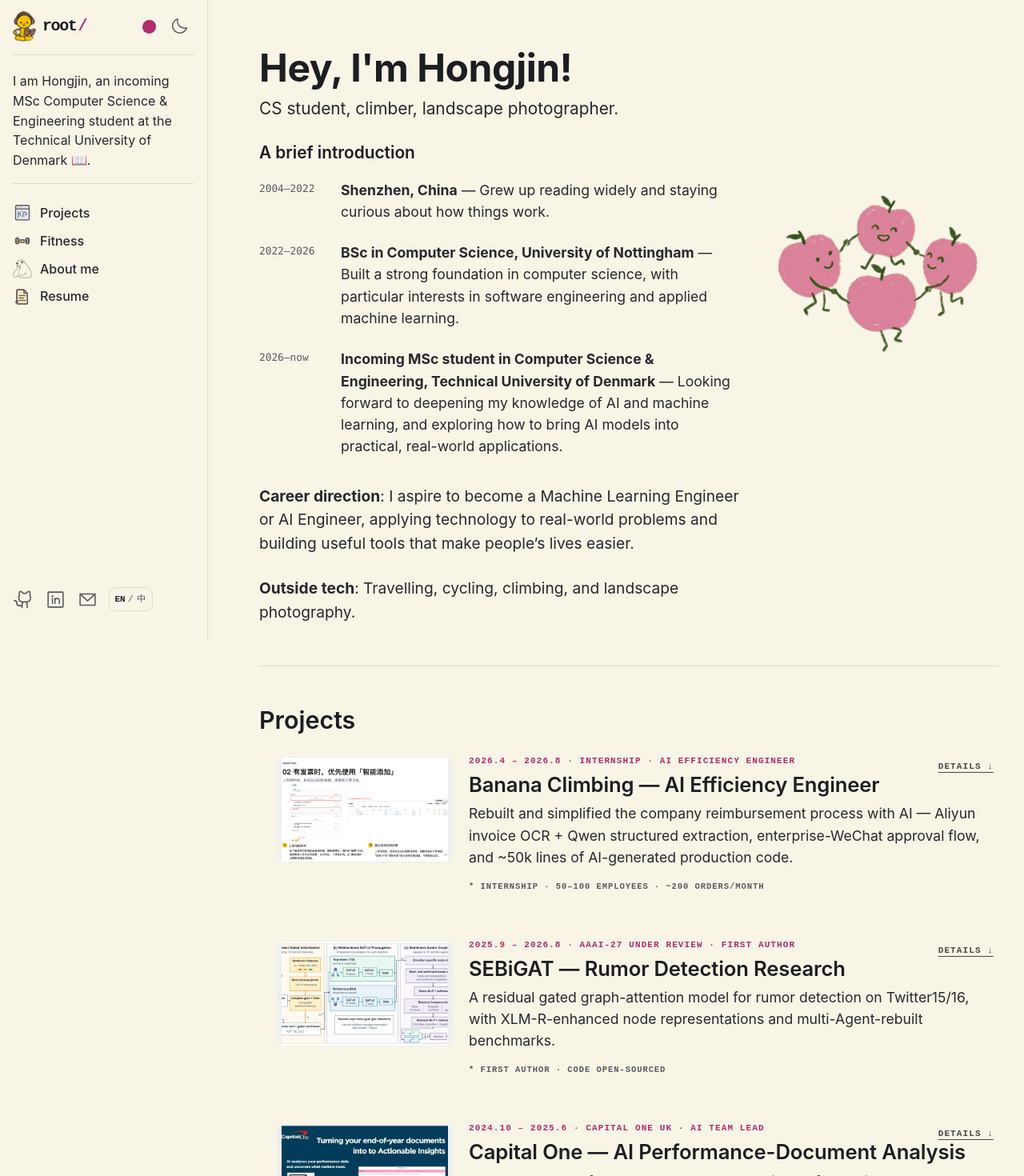
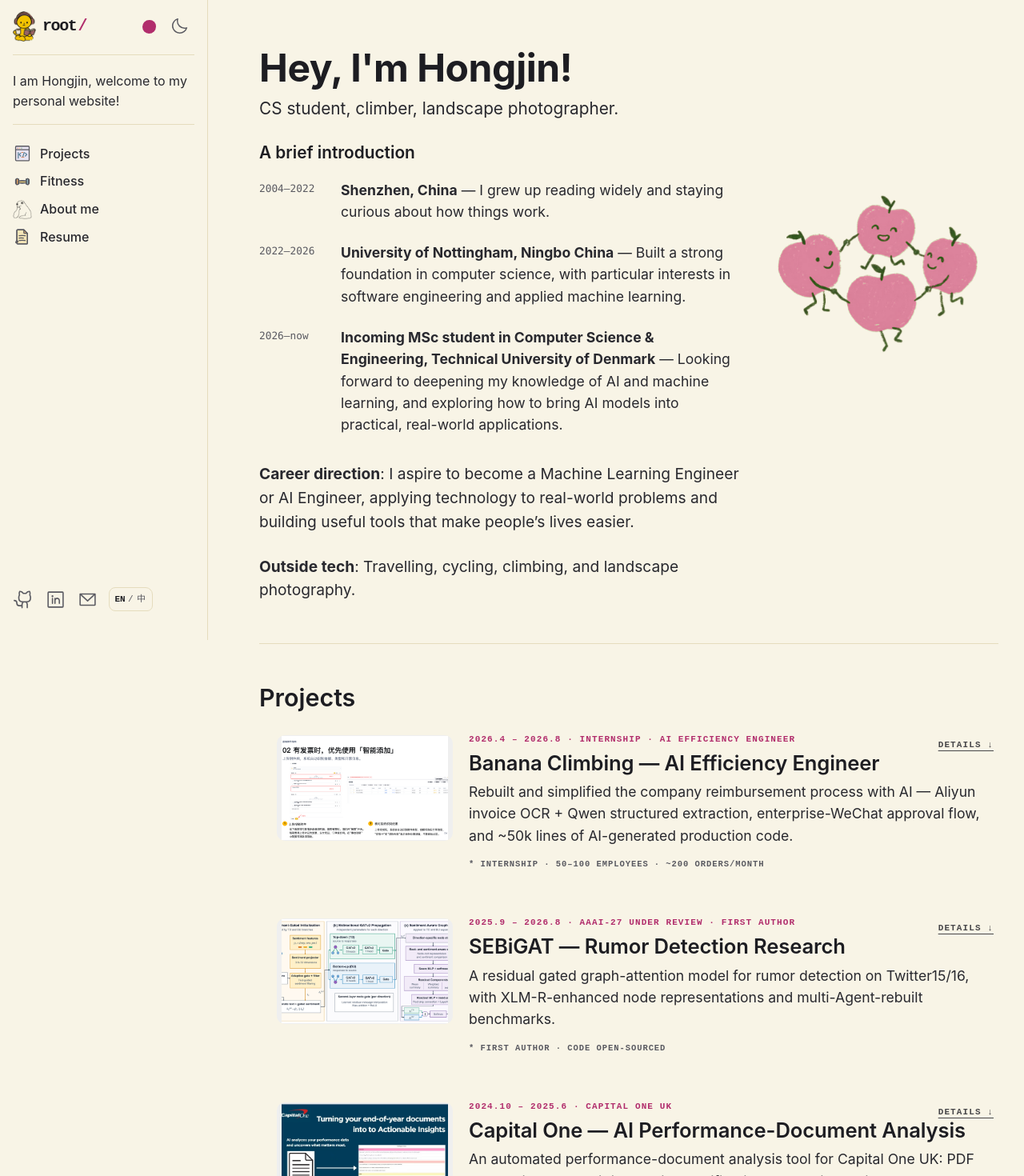
Before and after one commit to Hongjin-Lin/portfolio-site, a React (Vite) app: page / in a window 1280 px wide. Shown: the top 1470 px of the page at 80% size. Built offline with nearby package versions, Linux system fonts and the light colour scheme; a small style sheet from the web is missing; a web font is replaced by a local one.

Commit message:
Sync copy from Obsidian source (intro welcome text, zh lead/timeline/headings, nav labels, banana project detail)

```diff
--- a/src/App.jsx
+++ b/src/App.jsx
@@ -19,7 +19,7 @@ const PROJECTS = [
     briefZh: "利用 AI 能力重构并简化报销流程：接入阿里云发票 OCR 与 Qwen 构建结构化抽取管线，打通企业微信审批，约 5 万行 AI 生成代码生产交付。",
     note: "* INTERNSHIP · 50–100 EMPLOYEES · ~200 ORDERS/MONTH",
     noteZh: "* 实习 · 50–100 名员工使用 · 月均约 200 单",
-    detail: "Reimbursement redesign: the legacy flow required manually filling ~10 fields per claim and cross-checking expense categories, costing employees half a day to a full day monthly. With mentor guidance, proposed and shipped an 'AI recognition autofill + frequent-item reuse' refactor — three-table modeling for recipients, claims and claim details; server-side and admin pages; enterprise-WeChat approval integration; private attachment storage with signed temporary links. LLM: an Aliyun invoice OCR + Qwen structured-extraction pipeline — async recognition of amounts, issuers and expense categories with mixed multi-invoice submission; prompt engineering with dynamic injection of configuration candidate trees so the model only picks from existing categories; results written to drafts, fields below 0.8 confidence routed to human review, amount priorities (per-invoice, multi-ticket sum, replacement actual-pay) decided by code. Practiced OpenSpec spec-driven development, tests-alongside, safe database-migration auditing and PR pre-checks — ~50k lines of AI-generated production code. AI automation skills: finance voucher conversion (WeCom approval data auto-converted to vouchers, saving ~1 working day per month) and store scheduling scripts (per-store scheduling from 30 minutes down to 5 minutes via WorkBuddy self-service).",
+    detail: "Reimbursement redesign: the legacy flow required manually filling ~10 fields per claim and cross-checking expense categories, costing employees half a day to a full day monthly. With mentor guidance, proposed and shipped an \"AI recognition autofill + frequent-item reuse\" refactor — three-table modeling for recipients, claims and claim details; server-side and admin pages; enterprise-WeChat approval integration; private attachment storage with signed temporary links. LLM: an Aliyun invoice OCR + Qwen structured-extraction pipeline — async recognition of amounts, issuers and expense categories with mixed multi-invoice submission; prompt engineering with dynamic injection of configuration candidate trees so the model only picks from existing categories; results written to drafts, fields below 0.8 confidence routed to human review, amount priorities (per-invoice, multi-ticket sum, replacement actual-pay) decided by code. Practiced OpenSpec spec-driven development, tests-alongside, safe database-migration auditing and PR pre-checks — ~50k lines of AI-generated production code. AI automation skills: finance voucher conversion (WeCom approval data auto-converted to vouchers, saving ~1 working day per month) and store scheduling scripts (per-store scheduling from 30 minutes down to 5 minutes via WorkBuddy self-service).",
     detailZh: "报销流程重构：旧流程每笔报销需手动填写约 10 个字段并自查科目，员工每月花费半天到一天。在 mentor 指导下提出并实现「AI 识别回填 + 复用常用项」重构方案：收款人、报销单、报销明细三表建模，开发服务端与后台页面，打通企业微信审批，实现附件私有存储与按需签发临时链接。LLM 应用：接入阿里云发票 OCR 与 Qwen 构建结构化抽取管线，异步识别金额、开票单位与费用科目，一次提交可混合多份材料；通过 prompt engineering 实现提示词动态注入配置候选树，模型只在既有科目内选；识别结果只写入草稿，字段置信度低于 0.8 转人工确认，金额优先级由代码裁决。实践 OpenSpec 规格驱动开发、测试随行、数据库迁移安全审计与 PR 预检，以 AI 生成代码方式完成约 5 万行生产交付。AI 自动化 skills：财务凭证转换（企微审批数据自动转凭证，每月省约 1 个工作日）与门店排班脚本（WorkBuddy 自助生成，单店排班从半小时降到 5 分钟）。",
     result: "Shipped and partially replaced the legacy flow — ~50–100 employees onboard, ~200 orders per month, routine submissions compressed from ~10 steps to 2.",
     resultZh: "上线并部分替换旧流程：约 50–100 名员工使用，月均约 200 单，常规提交由约十步压缩至两步。",
@@ -44,8 +44,8 @@ const PROJECTS = [
   {
     title: "Capital One — AI Performance-Document Analysis",
     titleZh: "Capital One 绩效文档 AI 分析",
-    meta: "2024.10 – 2025.6 · Capital One UK · AI Team Lead",
-    metaZh: "2024.10 – 2025.6 · Capital One 英国总部 · AI Team Lead",
+    meta: "2024.10 – 2025.6 · Capital One UK",
+    metaZh: "2024.10 – 2025.6 · Capital One 英国总部",
     image: "/assets/capitalone-ai.jpg",
     brief: "An automated performance-document analysis tool for Capital One UK: PDF conversion, text splitting, topic classification, semantic ranking and anonymization — outputting visualized engineer capability reports.",
     briefZh: "基于 HuggingFace 开源模型为英国 Capital One 总部打造自动化绩效文档分析工具：PDF 转换、文本分割、主题分类、语义排名与匿名化，输出工程师能力可视化分析报告。",
@@ -61,14 +61,14 @@ const PROJECTS = [
 
 const COPY = {
   en: {
-    intro: "I am Hongjin, an incoming MSc Computer Science & Engineering student at the Technical University of Denmark 📖.",
+    intro: "I am Hongjin, welcome to my personal website!",
     projects: "Projects", fitness: "Fitness", about: "About me", resume: "Resume",
     introAria: "Introduction", greeting: "Hey, I'm Hongjin!",
     lead: "CS student, climber, landscape photographer.",
     introHeading: "A brief introduction", close: "CLOSE ↑", details: "DETAILS ↓",
     timeline: [
-      { year: "2004–2022", title: "Shenzhen, China", text: " — Grew up reading widely and staying curious about how things work." },
-      { year: "2022–2026", title: "BSc in Computer Science, University of Nottingham", text: " — Built a strong foundation in computer science, with particular interests in software engineering and applied machine learning." },
+      { year: "2004–2022", title: "Shenzhen, China", text: " — I grew up reading widely and staying curious about how things work." },
+      { year: "2022–2026", title: "University of Nottingham, Ningbo China", text: " — Built a strong foundation in computer science, with particular interests in software engineering and applied machine learning." },
       { year: "2026–now", title: "Incoming MSc student in Computer Science & Engineering, Technical University of Denmark", text: " — Looking forward to deepening my knowledge of AI and machine learning, and exploring how to bring AI models into practical, real-world applications." },
     ],
     career: "Career direction", careerText: ": I aspire to become a Machine Learning Engineer or AI Engineer, applying technology to real-world problems and building useful tools that make people’s lives easier.",
@@ -76,15 +76,15 @@ const COPY = {
     appleAlt: "Four green apples holding hands and dancing together",
   },
   zh: {
-    intro: "你好，我是泓进，即将入读丹麦技术大学计算机科学与工程硕士项目。这里是我的数字花园。🌱",
-    projects: "项目", fitness: "健身打卡", about: "关于我", resume: "简历",
+    intro: "你好，我是泓进，欢迎来到我的个人网站！",
+    projects: "项目", fitness: "健身", about: "个人介绍", resume: "简历",
     introAria: "个人介绍", greeting: "Hey, I'm Hongjin!",
-    lead: "计算机专业学生、攀岩爱好者、风光摄影爱好者。",
-    introHeading: "简单介绍", close: "收起 ↑", details: "查看详情 ↓",
+    lead: "计算机专业学生、攀岩爱好者、摄影爱好者。",
+    introHeading: "时间线", close: "收起 ↑", details: "查看详情 ↓",
     timeline: [
-      { year: "2004–2022", title: "中国深圳", text: " — 在阅读中长大，也一直好奇事物如何运作。" },
-      { year: "2022–2026", title: "诺丁汉大学计算机科学学士", text: " — 打下了扎实的计算机科学基础，并逐渐对软件工程与应用机器学习产生兴趣。" },
-      { year: "2026–现在", title: "丹麦技术大学计算机科学与工程硕士新生", text: " — 希望进一步深入学习人工智能与机器学习，并探索如何将 AI 模型应用于真实场景。" },
+      { year: "2004–2022", title: "深圳", text: " — 小时候的我对各种各样的书感兴趣，在知乎上看到" },
+      { year: "2022–2026", title: "宁波诺丁汉大学", text: " — 这四年里，我打下了扎实的计算机科学基础，并对用AI推动现实世界的变化产生兴趣。我探索了世界上很多不同的地方，也对自己想要什么变得更加清晰。" },
+      { year: "2026–现在", title: "即将入学丹麦科技大学计算机科学与工程硕士项目", text: " — 希望进一步深入学习人工智能与机器学习，并探索如何将 AI 模型应用于真实场景。" },
     ],
     career: "职业方向", careerText: "：我希望未来成为机器学习工程师或 AI 工程师，用技术解决实际问题，打造实用工具，让人们的生活更轻松。",
     outside: "工作之外", outsideText: "：旅行、骑行、攀岩和风光摄影。",
--- a/src/about/About.jsx
+++ b/src/about/About.jsx
@@ -22,9 +22,9 @@ const COPY = {
     email: "Email me", photoAlt: "Hongjin at his University of Nottingham graduation",
   },
   zh: {
-    projects: "项目", fitness: "健身打卡", about: "关于我", resume: "简历",
+    projects: "项目", fitness: "健身", about: "个人介绍", resume: "简历",
     intro: "你好，我是泓进，即将入读丹麦技术大学计算机科学与工程硕士项目。📖",
-    pageTitle: "关于我",
+    pageTitle: "个人介绍",
     opening: "我即将入读丹麦技术大学计算机科学与工程硕士项目。本科就读于诺丁汉大学计算机科学专业，在学习过程中逐渐对那些让软件可靠、实用的系统产生了浓厚兴趣。",
     second: "我喜欢在后端工程与机器学习之间探索：理解问题、搭建背后的系统，也把一路学到的东西记录下来。",
     now: "最近在做什么", nowText: "正在为 DTU 的新阶段做准备，也会继续探索后端系统、分布式计算和应用机器学习。",
```
